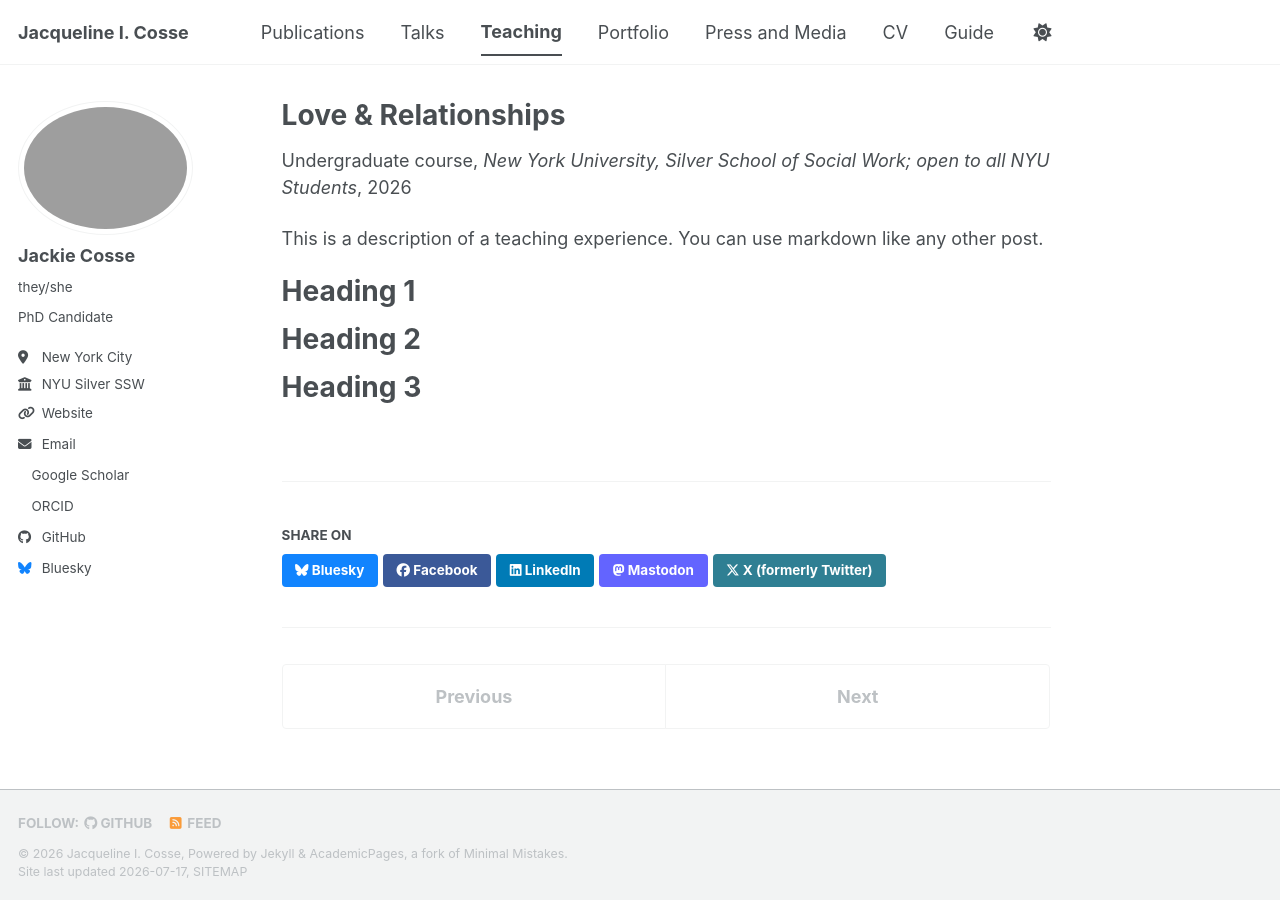
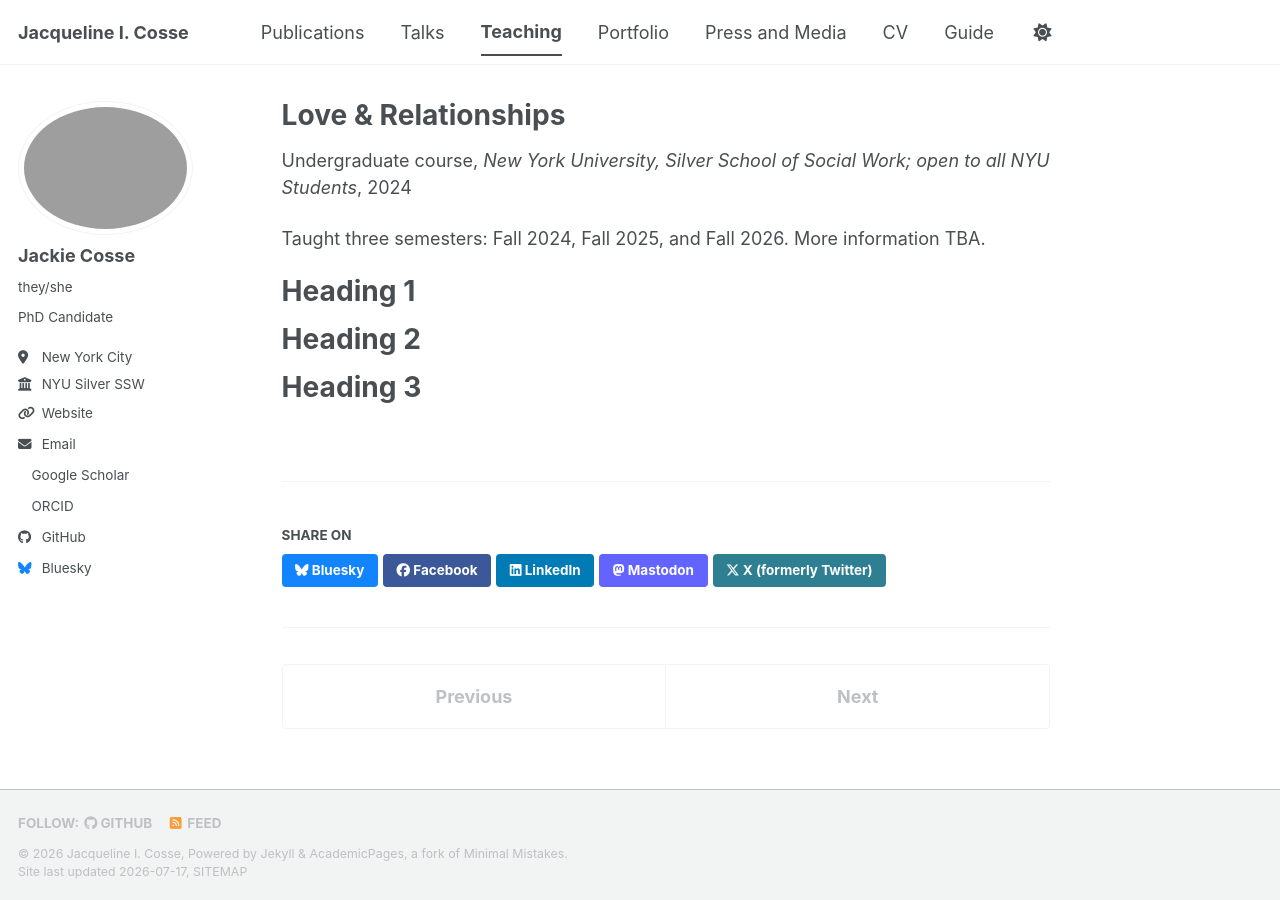
Before and after one commit to jackiecosse/jackiecosse.com, a Jekyll site: the page built from _teaching/2014-L&R-fall-teaching.md, in a window 1280 px wide. Built offline with Jekyll 4.4.1, drawn with Linux system fonts in a browser that asks for light colours; a style sheet for code colours, icons or effects is not loaded.

Commit message:
Update and rename 2014-spring-teaching-1.md to 2014-L&R-fall-teaching.md

```diff
--- a/_teaching/2014-spring-teaching-1.md
+++ b/_teaching/2014-L&R-fall-teaching.md
@@ -5,12 +5,10 @@ type: "Undergraduate course"
 permalink: /teaching/love-and-relationships
 venue: "New York University, Silver School of Social Work; open to all NYU Students"
 date: 2024-09-01
-date: 2025-09-01
-date: 2026-09-01
 location: "New York, New York"
 ---
 
-This is a description of a teaching experience. You can use markdown like any other post.
+Taught three semesters: Fall 2024, Fall 2025, and Fall 2026. More information TBA.
 
 Heading 1
 ======
```
